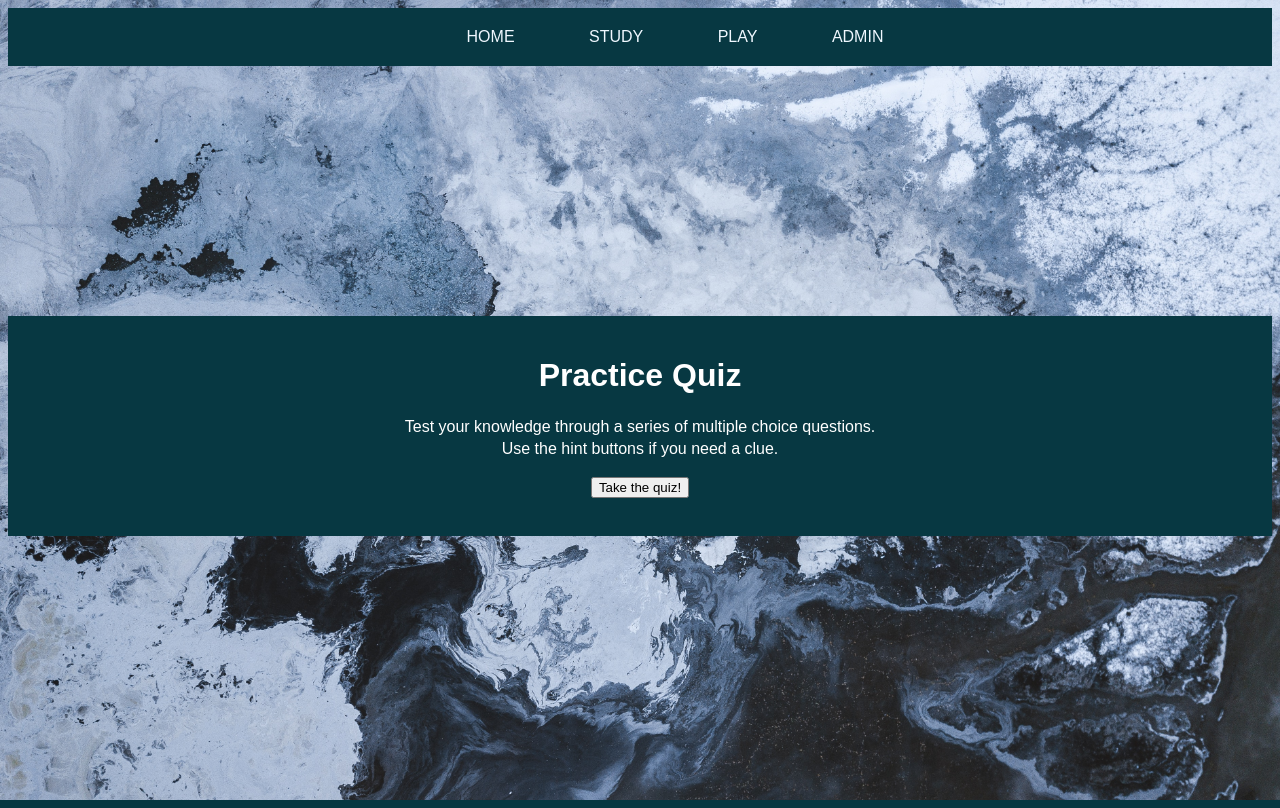
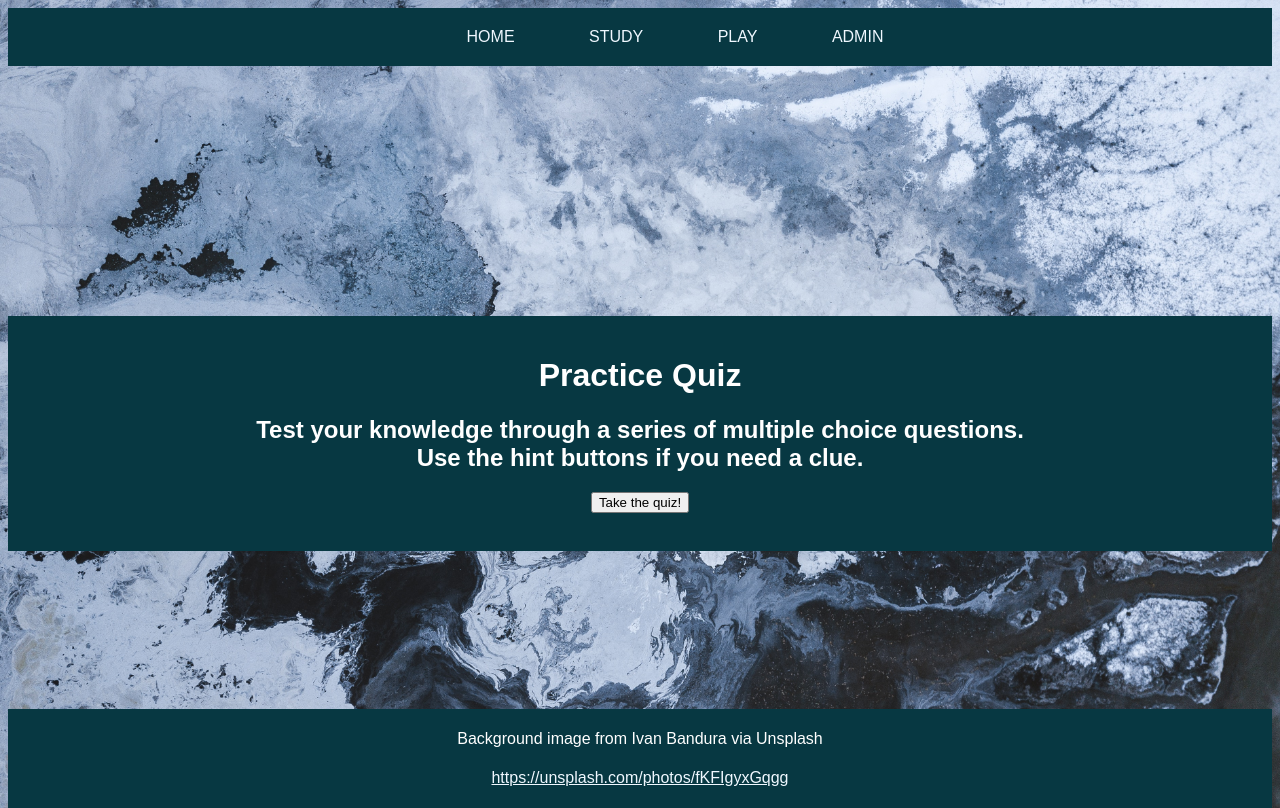
Before and after one commit to Asa-Is-My-Name/Capstone, a Flask app: page /study in a window 1280 px wide. Run offline with Flask 2, Linux system fonts and the light colour scheme.

Commit message:
Increased font size and added photo citations to footer

```diff
--- a/static/style/style.css
+++ b/static/style/style.css
@@ -1,7 +1,14 @@
+ html {
+  height: 100%;
+ }
+
  body {
   color: white;
   font-family: Avant Garde,Avantgarde,"Century Gothic",CenturyGothic,AppleGothic,sans-serif;
   text-align: center;
+  min-height: 100%;
+  display: flex;
+  flex-direction: column;
 }
 
 .home-body {
@@ -119,3 +126,15 @@ nav a:hover {
   text-align: center;
   margin: 0 auto;
 }
+
+footer {
+  text-align: center;
+  padding: 3px;
+  background-color: #073842;
+  color: white;
+  margin-top: auto;
+}
+
+footer > p > a {
+  color: aliceblue;
+}
--- a/templates/admin.html
+++ b/templates/admin.html
@@ -28,5 +28,9 @@
         {% endfor %}
 
     </div>
+    <footer>
+      <p>Background image from Ivan Bandura via Unsplash</p>
+      <p><a href="https://unsplash.com/photos/PV8D2xTjdVo">https://unsplash.com/photos/PV8D2xTjdVo</a></p>
+    </footer>
   </body>
 </html>
--- a/templates/quiz_end.html
+++ b/templates/quiz_end.html
@@ -20,5 +20,9 @@
       </form>
       <br>
     </div>
+  <footer>
+    <p>Background image from the United States Geological Survey</p>
+    <p><a href="https://unsplash.com/photos/3F2YdXjJMCI">https://unsplash.com/photos/3F2YdXjJMCI</a></p>
+  </footer>
   </body>
 </html>
--- a/templates/study.html
+++ b/templates/study.html
@@ -10,14 +10,20 @@
 
   <div class="study-box">
     <h1>Practice Quiz</h1>
-    <p>Test your knowledge through a series of multiple choice questions.<br>
+    <h2>Test your knowledge through a series of multiple choice questions.<br>
       Use the hint buttons if you need a clue.<br>
-    </p>
+    </h2>
     <form action ="/quiz" method="GET">
         <input type="submit" value="Take the quiz!"/>
     </form>
     <br>
 
   </div>
+
+
+<footer>
+  <p>Background image from Ivan Bandura via Unsplash</p>
+  <p><a href="https://unsplash.com/photos/fKFIgyxGqgg">https://unsplash.com/photos/fKFIgyxGqgg</a></p>
+</footer>
 </body>
 </html>
```
Also changed, not shown: templates/game.html (+9 -2 lines), templates/index.html (+7 -3 lines).
